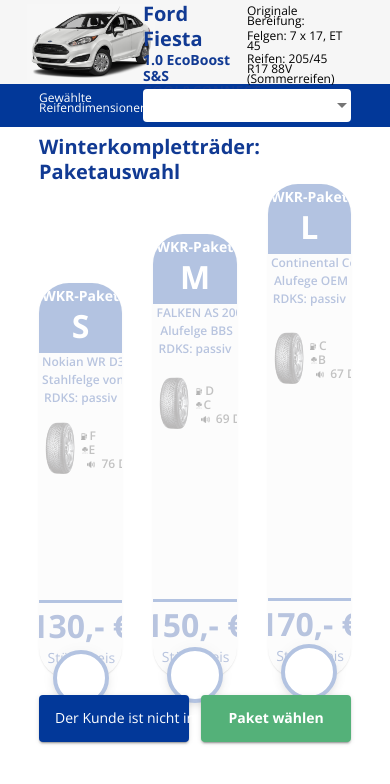
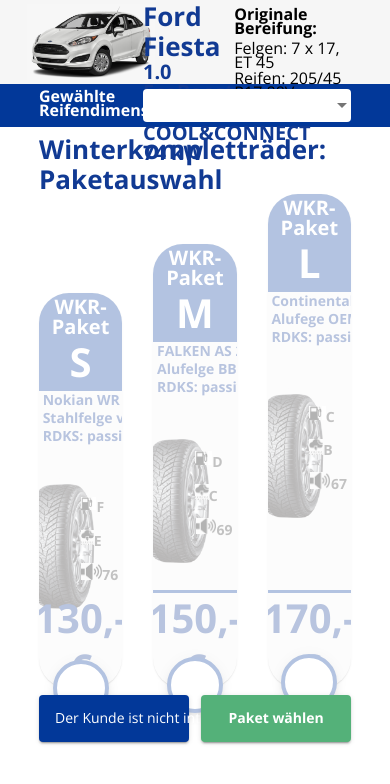
Before and after one commit to alexrusu-rsa/alg-winterreifen, an Angular app: page / in a window 390 px wide. Shown: the top 784 px of the page. Built offline with nearby package versions, Linux system fonts and the light colour scheme.

Commit message:
Text and content responsiveness

```diff
--- a/src/app/components/packets/packets.component.sass
+++ b/src/app/components/packets/packets.component.sass
@@ -1,7 +1,7 @@
 @import '_global'
 :host
+  height: 65%
   width: $global-side-wrapper-width
-  height: 65%
   display: block
   margin: auto
   margin-top: 2%
@@ -41,10 +41,14 @@
 
     ::ng-deep
       .mat-card-header, .mat-card-footer
-        height: $global-height-5em
+        @include HD($global-height-5em)
+        @include Wide($global-height-5em * 1.4)
+        @include FullHD($global-height-5em * 1.5)
 
       .mat-card-content
-        height: calc(100% - 2% - #{$global-height-5em} * 2)
+        @include HD(calc(100% - 2% - #{$global-height-5em} * 2))
+        @include Wide(calc(100% - #{$global-height-5em * 1.4} * 2))
+        @include FullHD(calc(100% - 2% - #{$global-height-5em * 1.5} * 2))
 
         h1
           height: $global-height-5em
@@ -57,7 +61,9 @@
 
       ::ng-deep
         .images
-          height: $global-height-5em
+          @include HD($global-height-5em * 2.2)
+          @include Wide($global-height-5em * 2.2 * 1.1)
+          @include FullHD($global-height-5em * 2.2 * 1.3)
           margin-bottom: calc( ( #{$i - 1} * 10% ) / 2)
           margin-top: calc( ( #{$i - 1} * 10% ) / 2)
 
--- a/src/styles/_fonts.sass
+++ b/src/styles/_fonts.sass
@@ -1,13 +1,39 @@
 @import '~@angular/material/theming'
+@import  '_global'
 
 @import url('https://fonts.googleapis.com/css2?family=Open+Sans:wght@300;400;600;700;800&display=swap')
 
-$custom-typography: mat-typography-config($font-family: 'Open Sans, sans-serif', $display-4: mat-typography-level(32px, 45px, 700), $display-3: mat-typography-level(20px, 25px, 700), $display-2: mat-typography-level(14px, 15px, 700), $display-1: mat-typography-level(12px, 18px, 600), $headline: mat-typography-level(12px, 10px, 400), $title: mat-typography-level(12px, 10px, 400))
+$fam-font: 'Open Sans, sans-serif'
 
-@include mat-base-typography($custom-typography)
+$custom-typography: mat-typography-config($font-family: $fam-font, $display-4: mat-typography-level(32px, 45px, 700), $display-3: mat-typography-level(20px, 25px, 700), $display-2: mat-typography-level(14px, 15px, 700), $display-1: mat-typography-level(12px, 18px, 600), $headline: mat-typography-level(12px, 12px, 600), $title: mat-typography-level(12px, 12px, 400))
 
-@include mat-checkbox-typography($custom-typography)
+$custom-typography-wide: mat-typography-config($font-family: $fam-font, $display-4: mat-typography-level(40px, 50px, 700), $display-3: mat-typography-level(26px, 30px, 700), $display-2: mat-typography-level(20px, 20px, 700), $display-1: mat-typography-level(14px, 18px, 700), $headline: mat-typography-level(16px, 14px, 700), $title: mat-typography-level(16px, 14px, 500))
 
-@include angular-material-typography($custom-typography)
+$custom-typography-full: mat-typography-config($font-family: $fam-font, $display-4: mat-typography-level(56px, 60px, 700), $display-3: mat-typography-level(32px, 28px, 700), $display-2: mat-typography-level(25px, 24px, 700), $display-1: mat-typography-level(20px, 26px, 700), $headline: mat-typography-level(18px, 18px, 700), $title: mat-typography-level(18px, 18px, 600))
 
-@include mat-core($custom-typography)
+@media (max-height: $global-common-HD-height + 1)
+  @include mat-base-typography($custom-typography)
+
+  @include mat-checkbox-typography($custom-typography)
+
+  @include angular-material-typography($custom-typography)
+
+  @include mat-core($custom-typography)
+
+@media (min-height: $global-common-HD-height+1) and (max-height: $global-full-HD-height - 1)
+  @include mat-base-typography($custom-typography-wide)
+
+  @include mat-checkbox-typography($custom-typography-wide)
+
+  @include angular-material-typography($custom-typography-wide)
+
+  @include mat-core($custom-typography-wide)
+
+@media (min-height: $global-full-HD-height)
+  @include mat-base-typography($custom-typography-full)
+
+  @include mat-checkbox-typography($custom-typography-full)
+
+  @include angular-material-typography($custom-typography-full)
+
+  @include mat-core($custom-typography-full)
--- a/src/styles/_global.sass
+++ b/src/styles/_global.sass
@@ -20,3 +20,23 @@
 $global-color-grey-dialog: #00000029
 
 $global-height-5em: 5em
+
+$global-common-HD-width: 1366px
+$global-full-HD-width: 1920px
+$global-wide-width: 1440px
+
+$global-common-HD-height: 768px
+$global-full-HD-height: 1080px
+$global-wide-height: 900px
+
+@mixin HD($height)
+  @media (max-height: $global-common-HD-height + 1)
+    height: ($height)
+
+@mixin Wide($height)
+    @media (min-height: $global-common-HD-height+1) and (max-height: $global-full-HD-height - 1)
+      height: calc(#{$height})
+
+@mixin FullHD($height)
+    @media (min-height: $global-full-HD-height)
+      height: calc(#{$height})
```
